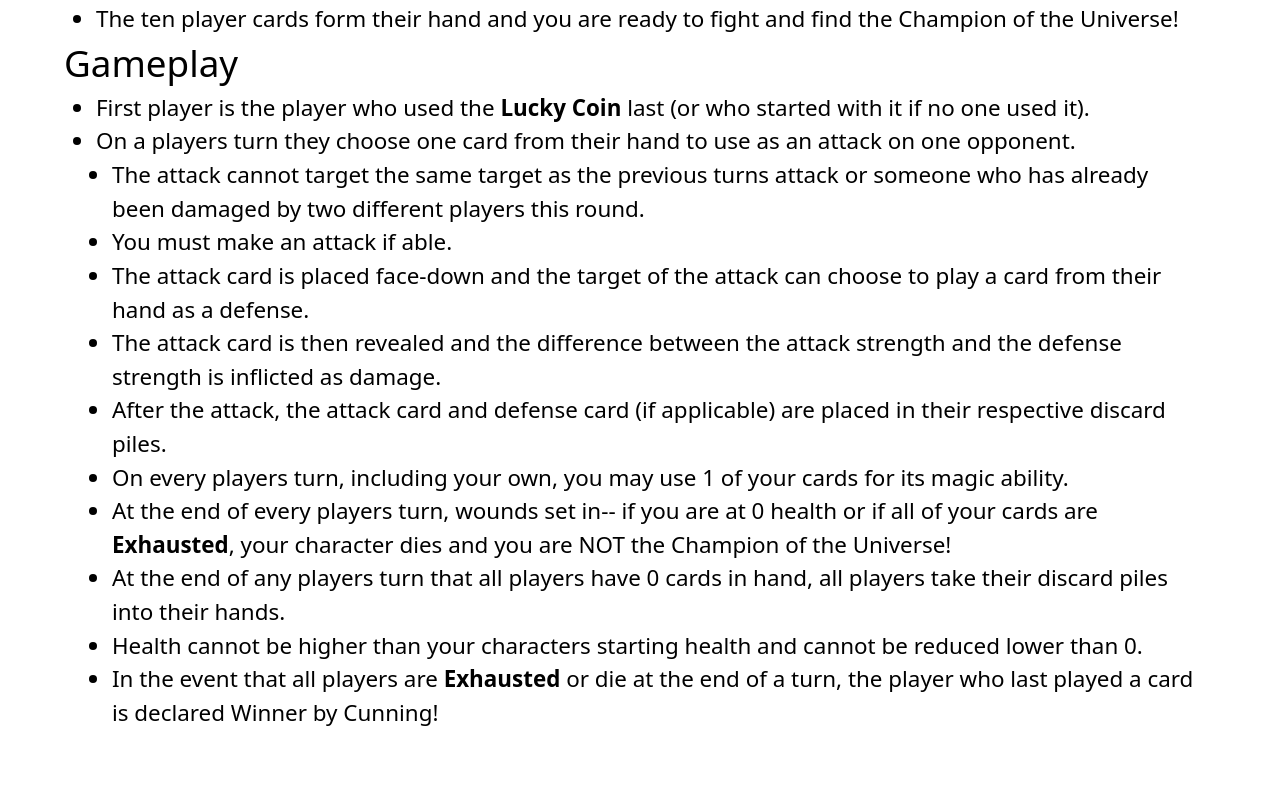
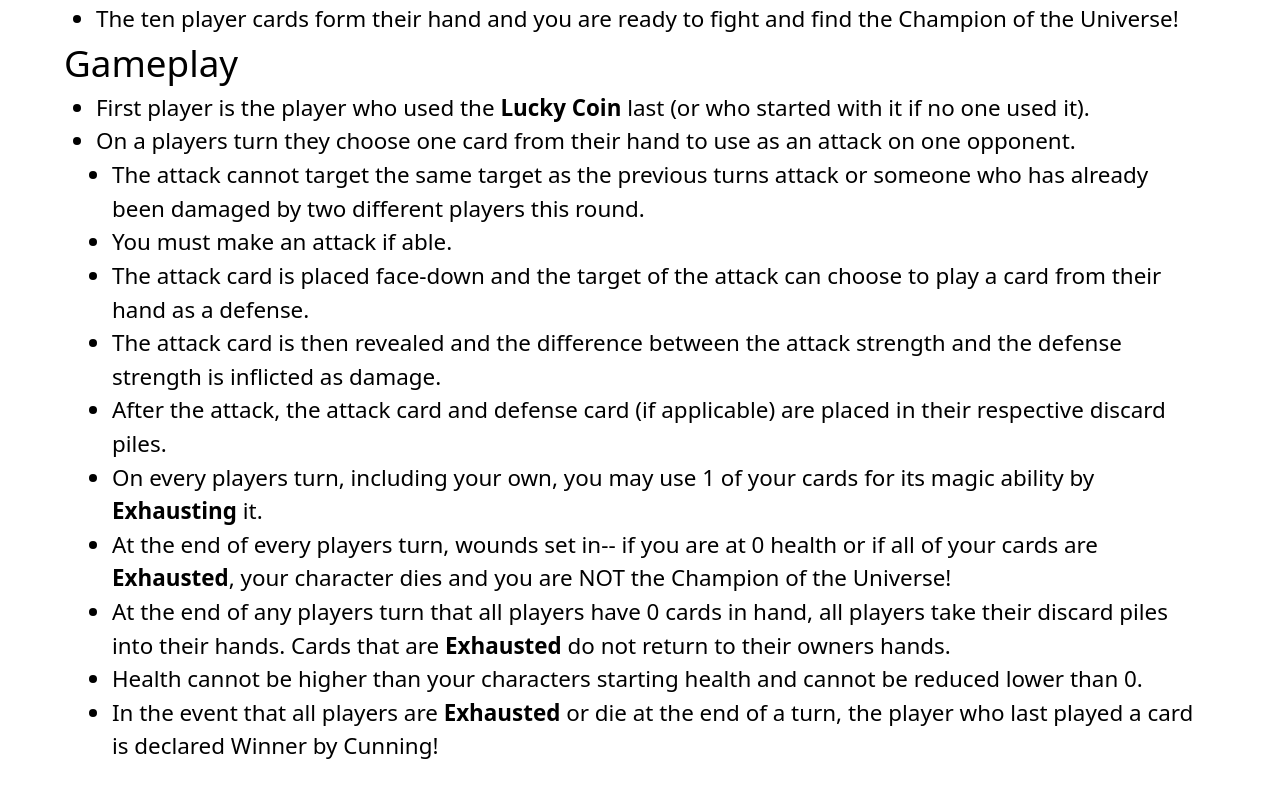
Before and after one commit to ASpwalters/champion-of-the-universe, a Next.js app: page /rules in a window 1280 px wide. Shown: the part 1771-2568 px from the top of the page. Built offline with nearby package versions, Linux system fonts and the light colour scheme; no server answers.

Commit message:
minor rule update

```diff
--- a/src/templates/RulesTemplate/RulesTemplate.tsx
+++ b/src/templates/RulesTemplate/RulesTemplate.tsx
@@ -111,14 +111,17 @@ export const RulesTemplate: React.FC = () => {
                   After the attack, the attack card and defense card (if applicable) are placed in their respective
                   discard piles.
                 </li>
-                <li>On every players turn, including your own, you may use 1 of your cards for its magic ability.</li>
+                <li>
+                  On every players turn, including your own, you may use 1 of your cards for its magic ability by{' '}
+                  <b>Exhausting</b> it.
+                </li>
                 <li>
                   At the end of every players turn, wounds set in-- if you are at 0 health or if all of your cards are{' '}
                   <b>Exhausted</b>, your character dies and you are NOT the Champion of the Universe!
                 </li>
                 <li>
                   At the end of any players turn that all players have 0 cards in hand, all players take their discard
-                  piles into their hands.
+                  piles into their hands. Cards that are <b>Exhausted</b> do not return to their owners hands.
                 </li>
                 <li>
                   Health cannot be higher than your characters starting health and cannot be reduced lower than 0.
```
